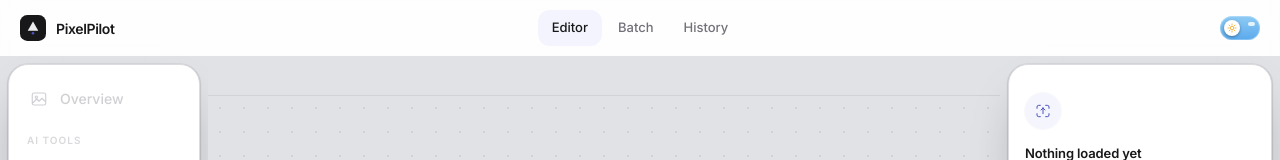
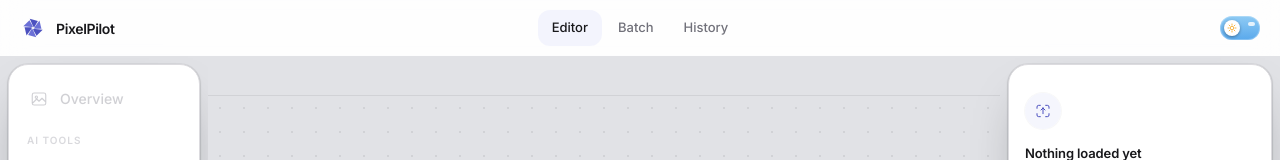
Before and after one commit to Ujju-4/PixelPilot, a React (Vite) app in the folder frontend/: page /#/ in a window 1280 px wide. Shown: the top 160 px of the page. Built offline with nearby package versions, Linux system fonts and the light colour scheme.

Commit message:
Update PixelPilot branding and logo

```diff
--- a/frontend/src/components/icons/LogoMark.tsx
+++ b/frontend/src/components/icons/LogoMark.tsx
@@ -5,18 +5,37 @@ interface LogoMarkProps {
 export function LogoMark({ className }: LogoMarkProps) {
   return (
     <svg
-      viewBox="0 0 32 32"
+      viewBox="0 0 64 64"
       className={className}
-      fill="none"
       xmlns="http://www.w3.org/2000/svg"
       aria-hidden="true"
     >
-      <rect width="32" height="32" rx="9" className="fill-ink dark:fill-ink-dark" />
-      <path
-        d="M16 8L22.5 19.5H9.5L16 8Z"
+      <g className="fill-accent">
+        <path d="M34 32 L24 9 L44 15 Z" />
+      </g>
+      <g className="fill-accent-gradient-to">
+        <path d="M34 32 L24 9 L44 15 Z" transform="rotate(60 32 32)" />
+      </g>
+      <g className="fill-accent">
+        <path d="M34 32 L24 9 L44 15 Z" transform="rotate(120 32 32)" />
+      </g>
+      <g className="fill-accent-gradient-to">
+        <path d="M34 32 L24 9 L44 15 Z" transform="rotate(180 32 32)" />
+      </g>
+      <g className="fill-accent">
+        <path d="M34 32 L24 9 L44 15 Z" transform="rotate(240 32 32)" />
+      </g>
+      <g className="fill-accent-gradient-to">
+        <path d="M34 32 L24 9 L44 15 Z" transform="rotate(300 32 32)" />
+      </g>
+      <rect
+        x="29"
+        y="29"
+        width="6"
+        height="6"
+        rx="1"
         className="fill-canvas dark:fill-canvas-dark"
       />
-      <circle cx="16" cy="22.5" r="1.6" className="fill-accent" />
     </svg>
   );
 }
```
Also changed, not shown: frontend/public/favicon.svg.
